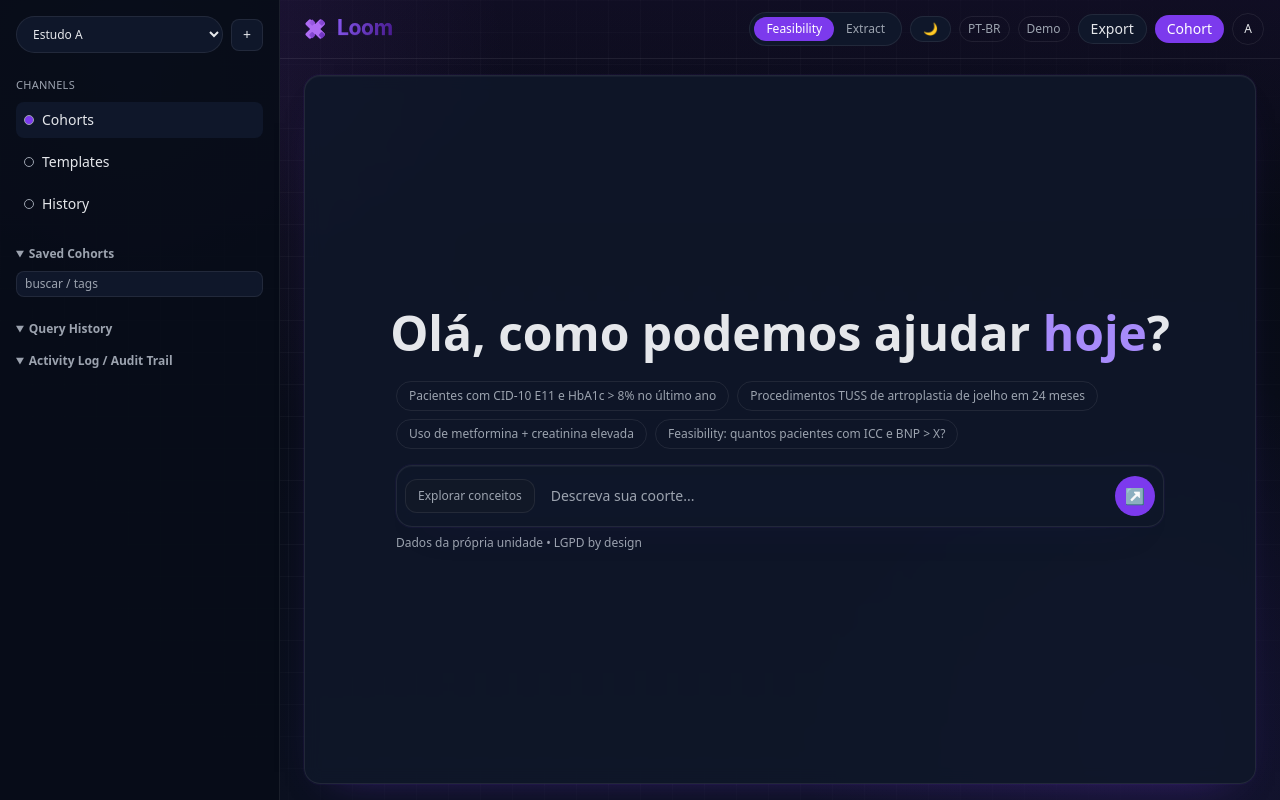
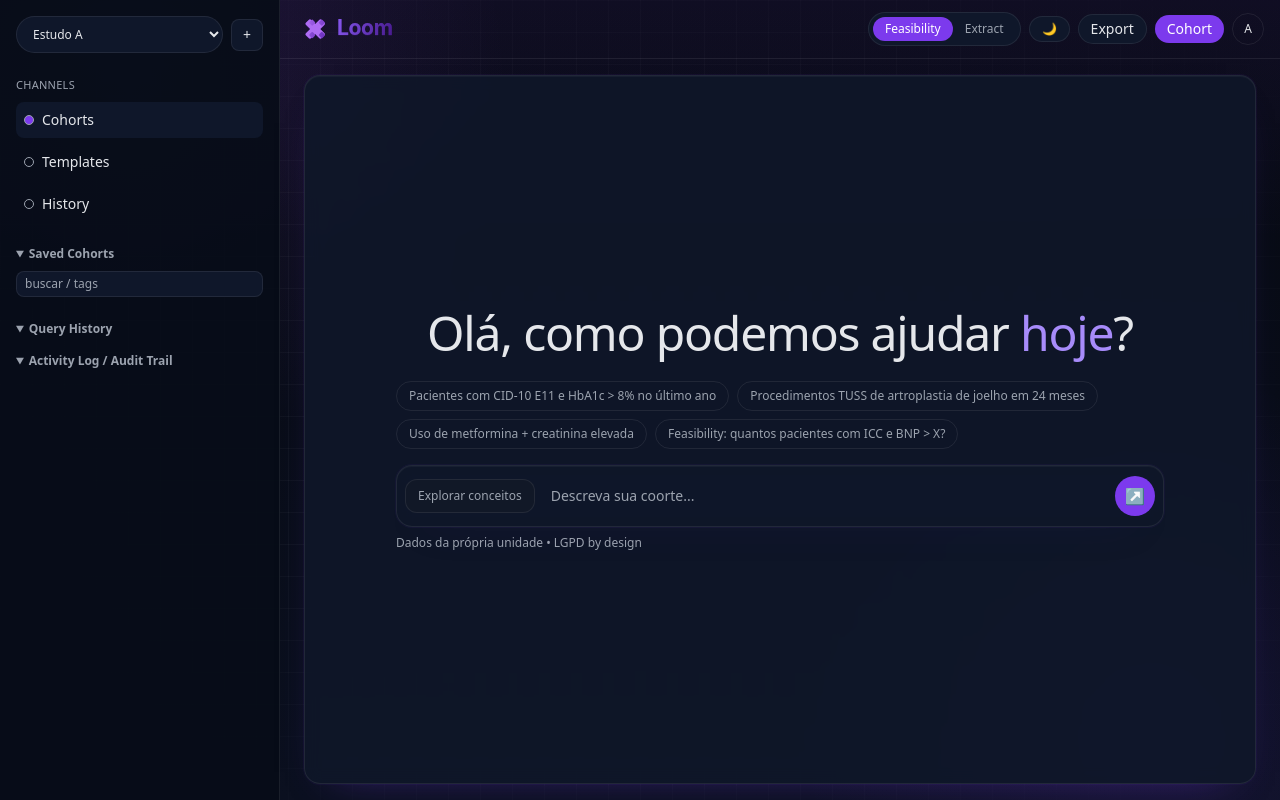
Before and after one commit to guipms200-debug/Healthtech, a Next.js app: page / in a window 1280 px wide. Built offline with nearby package versions, Linux system fonts and the light colour scheme.

Commit message:
style: apply Inter typography and remove PT-BR/Demo topbar chips

```diff
--- a/app/layout.tsx
+++ b/app/layout.tsx
@@ -1,5 +1,13 @@
 import type { Metadata } from "next";
+import { Inter } from "next/font/google";
 import "../styles/globals.css";
+
+const inter = Inter({
+  subsets: ["latin"],
+  weight: ["400", "500", "600"],
+  display: "swap",
+  variable: "--font-inter"
+});
 
 export const metadata: Metadata = {
   title: "Hillary Cohort Builder",
@@ -9,7 +17,7 @@ export const metadata: Metadata = {
 export default function RootLayout({ children }: { children: React.ReactNode }) {
   return (
     <html lang="en">
-      <body>{children}</body>
+      <body className={`${inter.variable} font-sans`}>{children}</body>
     </html>
   );
 }
--- a/app/page.tsx
+++ b/app/page.tsx
@@ -161,8 +161,6 @@ export default function HomePage() {
           <div className="flex items-center gap-2">
             <ModeToggle mode={mode} setMode={setMode} />
             <ThemeToggle theme={theme} onToggle={() => setTheme((t) => (t === "light" ? "dark" : "light"))} />
-            <span className="hidden rounded-full border border-[var(--border)] px-2 py-1 text-xs text-[var(--muted)] sm:inline">PT-BR</span>
-            <span className="hidden rounded-full border border-[var(--border)] px-2 py-1 text-xs text-[var(--muted)] sm:inline">Demo</span>
             <button onClick={() => setExportOpen(true)} className="rounded-full border border-[var(--border)] bg-[var(--surface)] px-3 py-1 text-sm hover:border-[var(--border-hover)]">Export</button>
             <button onClick={() => setSummaryOpen(true)} className="rounded-full bg-[var(--accent)] px-3 py-1 text-sm text-white">Cohort</button>
             <div className="grid h-8 w-8 place-items-center rounded-full border border-[var(--border)] text-xs">A</div>
@@ -173,7 +171,7 @@ export default function HomePage() {
           <div className="glass flex w-full flex-1 flex-col rounded-2xl p-3 md:p-5">
             {isEmpty ? (
               <div className="flex h-full flex-col items-center justify-center">
-                <h2 className="mb-6 text-center text-3xl font-semibold md:text-5xl">
+                <h2 className="mb-6 text-center text-3xl font-medium tracking-tight leading-snug md:text-5xl">
                   Olá, como podemos ajudar <span className="text-violet-400">hoje</span>?
                 </h2>
                 <div className="w-full max-w-3xl">
--- a/styles/globals.css
+++ b/styles/globals.css
@@ -37,6 +37,7 @@ body {
 }
 
 body {
+  font-family: var(--font-inter), Inter, system-ui, -apple-system, "Segoe UI", sans-serif;
   color: var(--text);
   background:
     linear-gradient(180deg, rgba(124, 58, 237, 0.08), transparent 30%),
```
